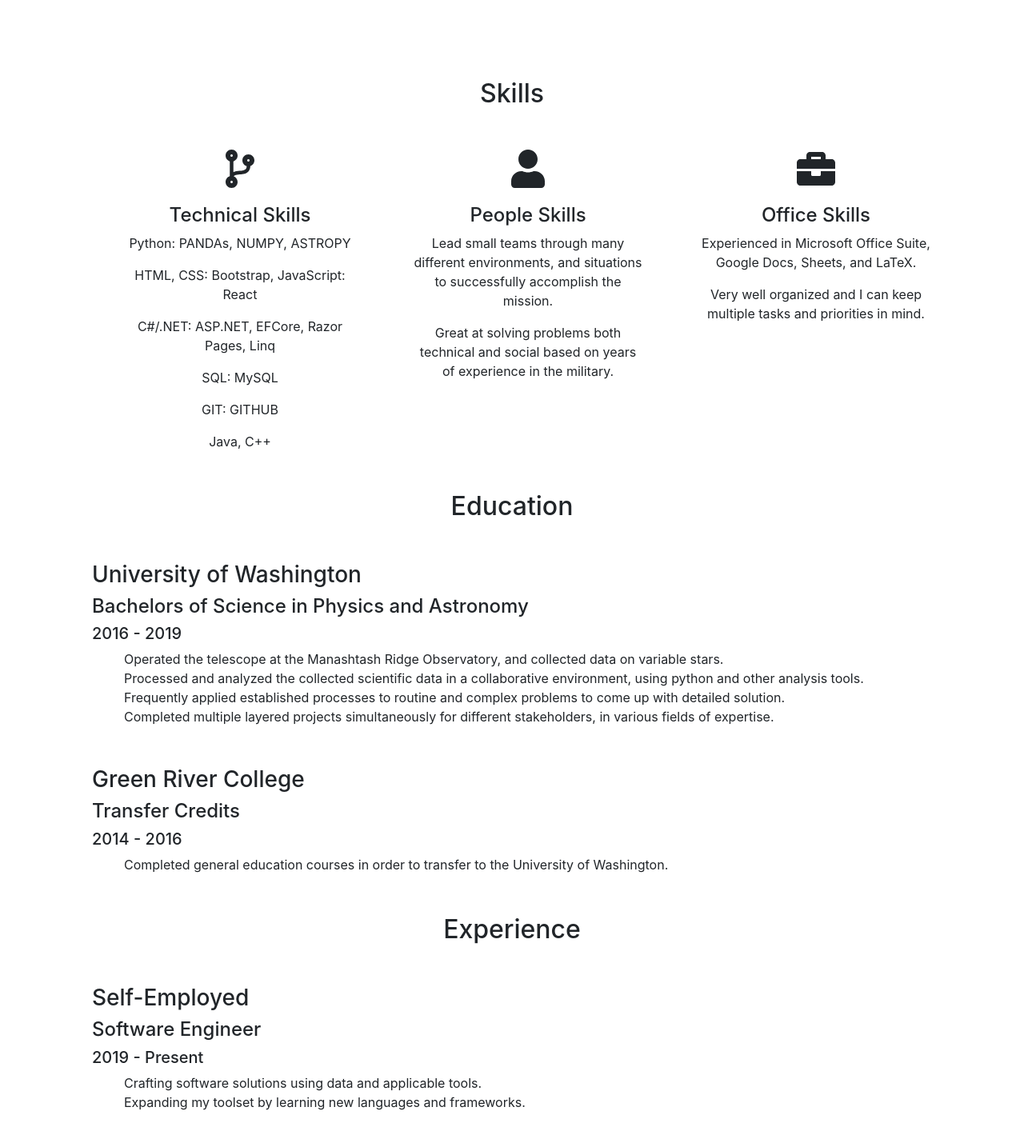
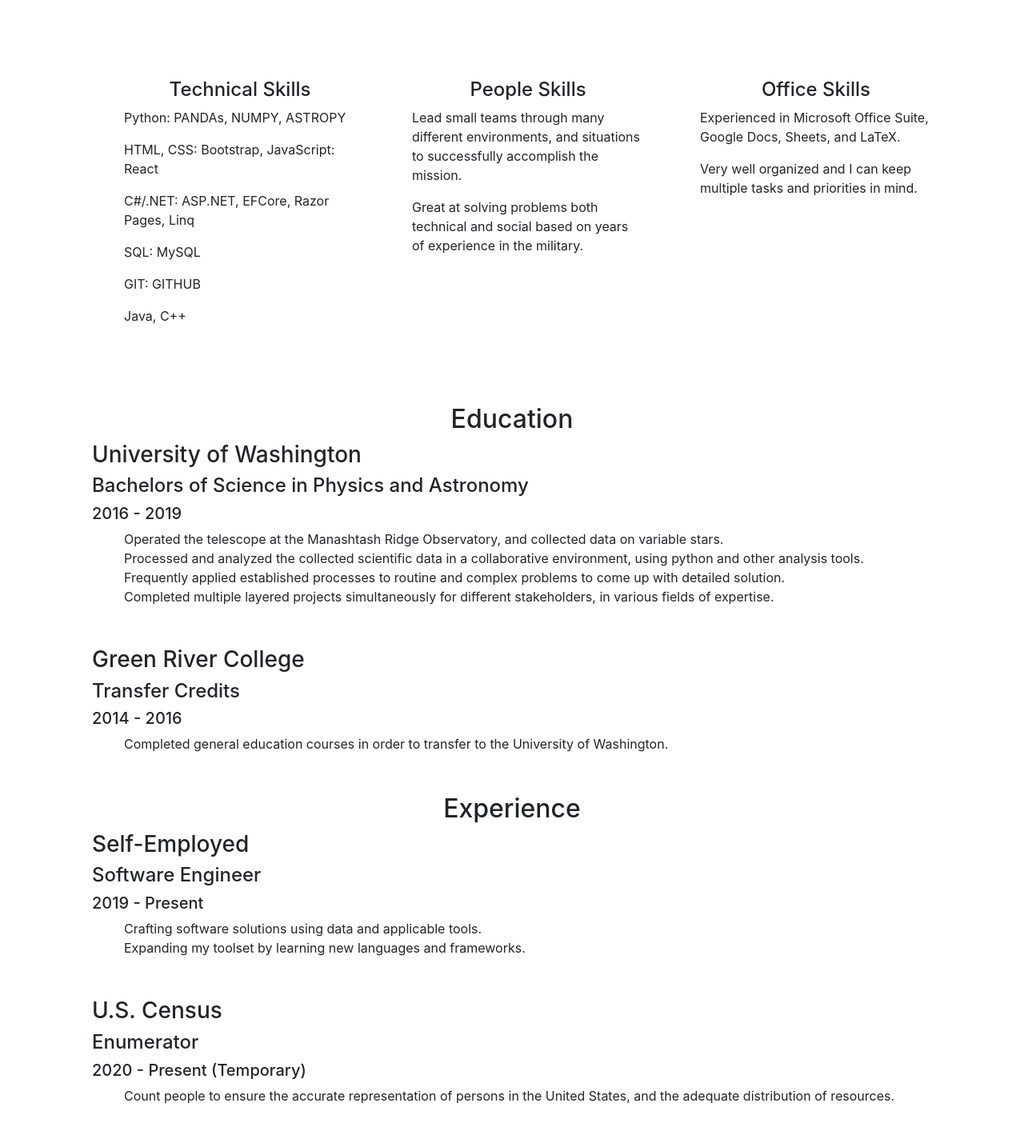
Before and after one commit to jimmy7412/personalreact, a React (Create React App) app: page /Resume in a window 1280 px wide. Shown: the part 450-1884 px from the top of the page at 80% size. Built offline with nearby package versions, Linux system fonts and the light colour scheme.

Commit message:
Finally fixed the skills off centerness.

```diff
--- /dev/null
+++ b/src/components/LiveProject.js
@@ -0,0 +1,19 @@
+import React, {Component} from 'react';
+import {Button} from 'reactstrap';
+
+export class LiveProject extends Component {
+
+    static displayName = LiveProject.name;
+
+    render() {
+        return(
+            <div>
+                <h2>{this.props.name}</h2>
+                <h4>{this.props.whatIs}</h4>
+                <p>Skills and Tools used: {this.props.skills}</p>
+                <Button className={'mr-3'} href={this.props.site} color={this.props.color} target={'_blank'}>Live Site</Button>
+                <Button href={this.props.repo} color={this.props.color} target={'_blank'}>Repository</Button>
+            </div>
+        )
+    }
+}
--- a/src/components/Projects.js
+++ b/src/components/Projects.js
@@ -1,9 +1,11 @@
 import React, {Component} from 'react';
 import {AProject} from './AProject';
+import {LiveProject} from "./LiveProject";
 import {Container, Row, Col} from 'reactstrap';
 import DL from './Deku_Loaf.jpg';
 import EDW from './Emmett_Deku_Window.jpg';
 import SOC from './SomeOrangeCat.jpg';
+import CC from './CheetahCamera.jpg';
 
 export class Projects extends Component {
     render() {
@@ -12,25 +14,38 @@ export class Projects extends Component {
                 <Container className={'mb-5'}>
                     <Row className={'mt-5'}>
                         <Col sm={'9'} className={'mt-5'}>
-                            <AProject name='Website'
+                            <LiveProject name='Website'
                                          whatIs={'A website to show some of my accomplishments and updates'}
                                          skills={'HTML, JSX, CSS, Javascript, React, Bootstrap, Reactstrap'}
+                                         site={'jamespierce.news'}
                                          repo={'https://github.com/jimmy7412/personalreact'}
                                          color={'success'}/>
                         </Col>
                         <Col sm={'3'} className={'mt-5'}><img className={'img-fluid'} src={DL} alt='CatLoaf'/></Col>
                     </Row>
                     <Row className={'mt-5'}>
-                        <Col sm={'3'} className={'mt-5'}><img className={'img-fluid'} src={SOC} alt='CatLoaf'/></Col>
+                        <Col sm={'3'} className={'mt-5'}><img className={'img-fluid'} src={SOC} alt='Some Cat'/></Col>
                         <Col sm={'9'} className={'mt-5'}>
-                            <AProject name='Gatsby Site'
-                                      whatIs={'A website that will display static stuff, it may become a personal news site/Blog'}
+                            <LiveProject name='Gatsby Site'
+                                         whatIs={'A website that will display static stuff, it may become a personal news site/Blog, it is still under construction!'}
                                          skills={'HTML, JSX, CSS, Javascript, React, Bootstrap, Reactstrap, GatsbyJS'}
+                                         site={'https://laughing-hamilton-8d6ef5.netlify.app/'}
                                          repo={'https://github.com/jimmy7412/SiteGatsby'}
                                          color={'success'}/>
                         </Col>
                     </Row>
                     <Row className={'mt-5'}>
+                        <Col sm={'9'} className={'mt-5'}>
+                            <AProject name='Job Tracking App'
+                                      whatIs={'An ASP.NET MVC React app to keep track of all my job application rejections'}
+                                      skills={'C#/.NET, ASP.NET, MVC, React, Linq, EFCore'}
+                                      repo={'https://github.com/jimmy7412/personalreact'}
+                                      color={'success'}/>
+                        </Col>
+                        <Col sm={'3'} className={'mt-5'}><img className={'img-fluid'} src={CC} alt='Curious Cheetah'/></Col>
+                    </Row>
+                    <Row className={'mt-5'}>
+                        <Col sm={'3'} className={'mt-5'}><img className={'img-fluid'} src={EDW} alt='Excited Dog and Cat'/></Col>
                         <Col sm={'9'} className={'mt-5'}>
                             <AProject name='Personal You Need A Budget Analyzer (Private)'
                                       whatIs={'Pulls in budget data and shows it in a simple format'}
@@ -38,7 +53,6 @@ export class Projects extends Component {
                                       repo={'https://github.com/jimmy7412/MVCynab'}
                                       color={'danger'}/>
                         </Col>
-                        <Col sm={'3'} className={'mt-5'}><img className={'img-fluid'} src={EDW} alt='Excited Dog and Cat'/></Col>
                     </Row>
                 </Container>
             </div>
--- a/src/components/Resume.js
+++ b/src/components/Resume.js
@@ -11,7 +11,7 @@ export class Resume extends Component {
     render() {
         return (
             <div>
-                <Container fluid>
+                <Container>
                     <h1>James Pierce</h1>
                     <Summary />
                     <Skills />
--- a/src/components/resumecomponents/Experience.js
+++ b/src/components/resumecomponents/Experience.js
@@ -15,6 +15,12 @@ export class Experience extends Component {
                     <ul>
                         <li>Crafting software solutions using data and applicable tools.</li>
                         <li>Expanding my toolset by learning new languages and frameworks.</li>
+                    </ul>
+                    <h3>U.S. Census</h3>
+                    <h4>Enumerator</h4>
+                    <h5>2020 - Present (Temporary)</h5>
+                    <ul>
+                        <li>Count people to ensure the accurate representation of persons in the United States, and the adequate distribution of resources.</li>
                     </ul>
                     <h3>Quality Food Centers</h3>
                     <h4>E-Commerce Clerk</h4>
--- a/src/components/resumecomponents/Skills.js
+++ b/src/components/resumecomponents/Skills.js
@@ -1,7 +1,5 @@
 import React, { Component } from "react";
 import {Col, Row, Container} from 'reactstrap';
-import {FontAwesomeIcon} from "@fortawesome/react-fontawesome";
-import {faCodeBranch, faUser, faBriefcase} from "@fortawesome/free-solid-svg-icons";
 import './skillStyle.css';
 
 export class Skills extends Component {
@@ -9,14 +7,17 @@ export class Skills extends Component {
 
     render() {
         return(
-            <div>
-                <h2 className={'text-center'}>Skills</h2>
+            <div className={'mb-5'}>
                 <Container>
+{/*                    <Row>
+                        <Col>
+                            <h2 className={'text-center mb-5'}>Skills</h2>
+                        </Col>
+                    </Row>*/}
                     <Row>
-                        <Col sm={{size:'4'}}>
+                        <Col sm={4}>
                             <ul>
-                                <li id={'icon'}><FontAwesomeIcon icon={faCodeBranch} size={'3x'}/></li>
-                                <li id={'listName'}><h4>Technical Skills</h4></li>
+                                <li id={'listName'} className={'text-center'}><h4>Technical Skills</h4></li>
                                 <li id={'listItem'}><p>Python: PANDAs, NUMPY, ASTROPY</p></li>
                                 <li id={'listItem'}><p>HTML, CSS: Bootstrap, JavaScript: React</p></li>
                                 <li id={'listItem'}><p>C#/.NET: ASP.NET, EFCore, Razor Pages, Linq</p></li>
@@ -25,18 +26,16 @@ export class Skills extends Component {
                                 <li id={'listItem'}><p>Java, C++</p></li>
                             </ul>
                         </Col>
-                        <Col sm={{size: '4'}}>
+                        <Col sm={4}>
                             <ul>
-                                <li id={'icon'}><FontAwesomeIcon icon={faUser} size={'3x'}/></li>
-                                <li id={'listName'}><h4>People Skills</h4></li>
+                                <li id={'listName'} className={'text-center'}><h4>People Skills</h4></li>
                                 <li id={'listItem'}><p>Lead small teams through many different environments, and situations to successfully accomplish the mission.</p></li>
                                 <li id={'listItem'}><p>Great at solving problems both technical and social based on years of experience in the military.</p></li>
                             </ul>
                         </Col>
-                        <Col sm={{size: '4'}}>
+                        <Col sm={4}>
                             <ul>
-                                <li id={'icon'}><FontAwesomeIcon icon={faBriefcase} size={'3x'}/></li>
-                                <li id={'listName'}><h4>Office Skills</h4></li>
+                                <li id={'listName'} className={'text-center'}><h4>Office Skills</h4></li>
                                 <li id={'listItem'}><p>Experienced in Microsoft Office Suite, Google Docs, Sheets, and LaTeX.</p></li>
                                 <li id={'listItem'}><p>Very well organized and I can keep multiple tasks and priorities in mind.</p></li>
                             </ul>
--- a/src/components/resumecomponents/skillStyle.css
+++ b/src/components/resumecomponents/skillStyle.css
@@ -1,21 +1,4 @@
-#icon {
-    text-align: center;
-    margin-bottom: 20px;
-}
-
-#listName {
-    text-align: center;
-}
-
-#listItem {
-    text-align: center;
-}
-
 ul {
     list-style-type: none;
     margin-bottom: 50px;
 }
-
-h2 {
-    margin-bottom: 50px;
-}
```
Also changed, not shown: src/components/CheetahCamera.jpg (added), 1 other file (tests, documents, lock files or other folders). Lines whose indentation alone changed are shown as unchanged.
